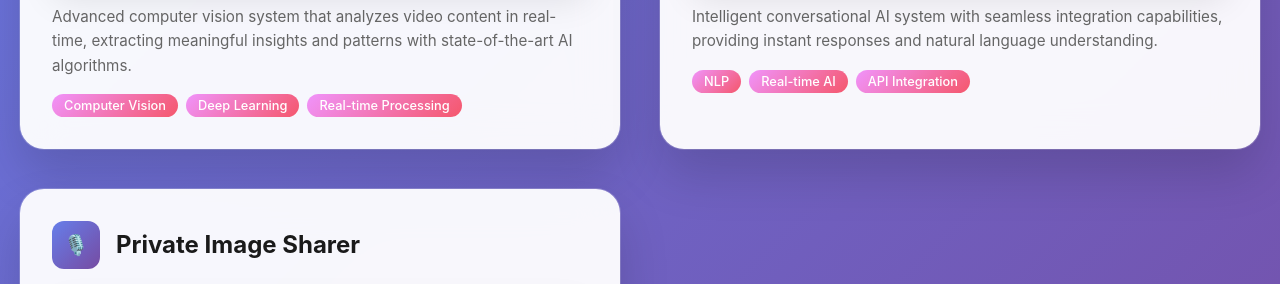
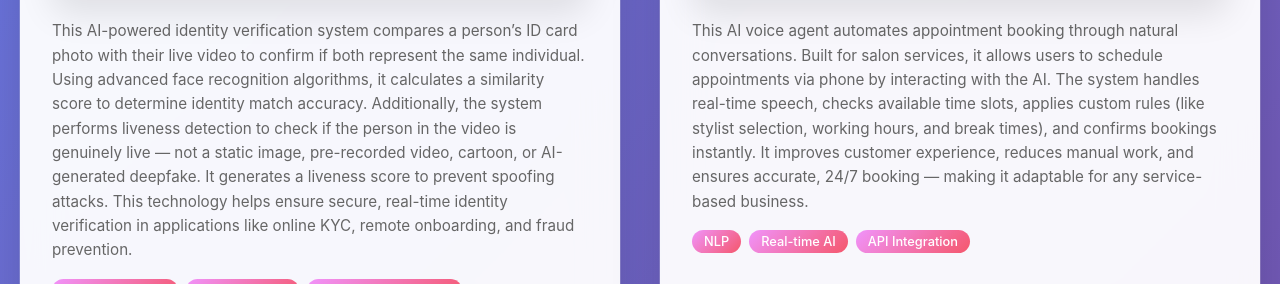
Before and after one commit to tech-shantiinfosoft/AI-projects-display, a Flask app: page / in a window 1280 px wide. Shown: the part 720-1004 px from the top of the page. Run offline with Flask 3, Linux system fonts and the light colour scheme.

Commit message:
Changed Title and description in the index.html

```diff
--- a/requirements.txt
+++ b/requirements.txt
@@ -1,2 +1 @@
 flask
-vercel-python
--- a/templates/index.html
+++ b/templates/index.html
@@ -311,15 +311,14 @@
             <div class="project-card reveal">
                 <div class="project-header">
                     <div class="project-icon">🎥</div>
-                    <h2 class="project-title">Video Analysis Engine</h2>
+                    <h2 class="project-title">AI-Based Identity Verification and Liveness Detection System</h2>
                 </div>
                 <div class="video-wrapper">
                     <iframe src="https://www.loom.com/embed/df036c996d334f9088b526be7c0285a7?t=257&sid=a66c49d2-2b47-4a5c-b4ac-dbf5227701da"
                             allowfullscreen loading="lazy"></iframe>
                 </div>
                 <p class="project-description">
-                    Advanced computer vision system that analyzes video content in real-time, extracting meaningful insights and patterns with state-of-the-art AI algorithms.
-                </p>
+                    This AI-powered identity verification system compares a person’s ID card photo with their live video to confirm if both represent the same individual. Using advanced face recognition algorithms, it calculates a similarity score to determine identity match accuracy. Additionally, the system performs liveness detection to check if the person in the video is genuinely live — not a static image, pre-recorded video, cartoon, or AI-generated deepfake. It generates a liveness score to prevent spoofing attacks. This technology helps ensure secure, real-time identity verification in applications like online KYC, remote onboarding, and fraud prevention.
                 <div class="tech-badges">
                     <span class="tech-badge">Computer Vision</span>
                     <span class="tech-badge">Deep Learning</span>
@@ -331,14 +330,14 @@
             <div class="project-card reveal">
                 <div class="project-header">
                     <div class="project-icon">💬</div>
-                    <h2 class="project-title">Realtime Chatbot Integration</h2>
+                    <h2 class="project-title">AI Voice Agent for Smart Appointment Booking</h2>
                 </div>
                 <div class="video-wrapper">
                     <iframe src="https://www.loom.com/embed/851c0504fddb4d62b7519c97608b52fb?sid=ac3af82f-eabb-4fa0-9f2d-66dafa878228"
                             allowfullscreen loading="lazy"></iframe>
                 </div>
                 <p class="project-description">
-                    Intelligent conversational AI system with seamless integration capabilities, providing instant responses and natural language understanding.
+                    This AI voice agent automates appointment booking through natural conversations. Built for salon services, it allows users to schedule appointments via phone by interacting with the AI. The system handles real-time speech, checks available time slots, applies custom rules (like stylist selection, working hours, and break times), and confirms bookings instantly. It improves customer experience, reduces manual work, and ensures accurate, 24/7 booking — making it adaptable for any service-based business.
                 </p>
                 <div class="tech-badges">
                     <span class="tech-badge">NLP</span>
@@ -351,14 +350,14 @@
             <div class="project-card reveal">
                 <div class="project-header">
                     <div class="project-icon">🎙️</div>
-                    <h2 class="project-title">Private Image Sharer</h2>
+                    <h2 class="project-title">Secure Telegram VIP Bot for Protected Image Access</h2>
                 </div>
                 <div class="video-wrapper">
                     <iframe src="https://www.loom.com/embed/45d8bf8c575f44068c73a166c9da7332?sid=e904e814-796e-404c-b45a-3a22d2980097"
                             allowfullscreen loading="lazy"></iframe>
                 </div>
                 <p class="project-description">
-                    This project generates a secure, private link for any uploaded image, allowing users to easily share it via Telegram without exposing the original file location.
+                    This Telegram bot provides secure, VIP-only access to premium images via time-limited links. Registered users can receive private photo links posted in a VIP channel. Each link opens the image in a browser but becomes invalid if shared outside the channel, preventing unauthorized access or forwarding. The bot ensures only verified users can view the content, making it ideal for exclusive media sharing, private communities, or subscription-based services.
                 </p>
                 <div class="tech-badges">
                     <span class="tech-badge">Speech Recognition</span>
```
